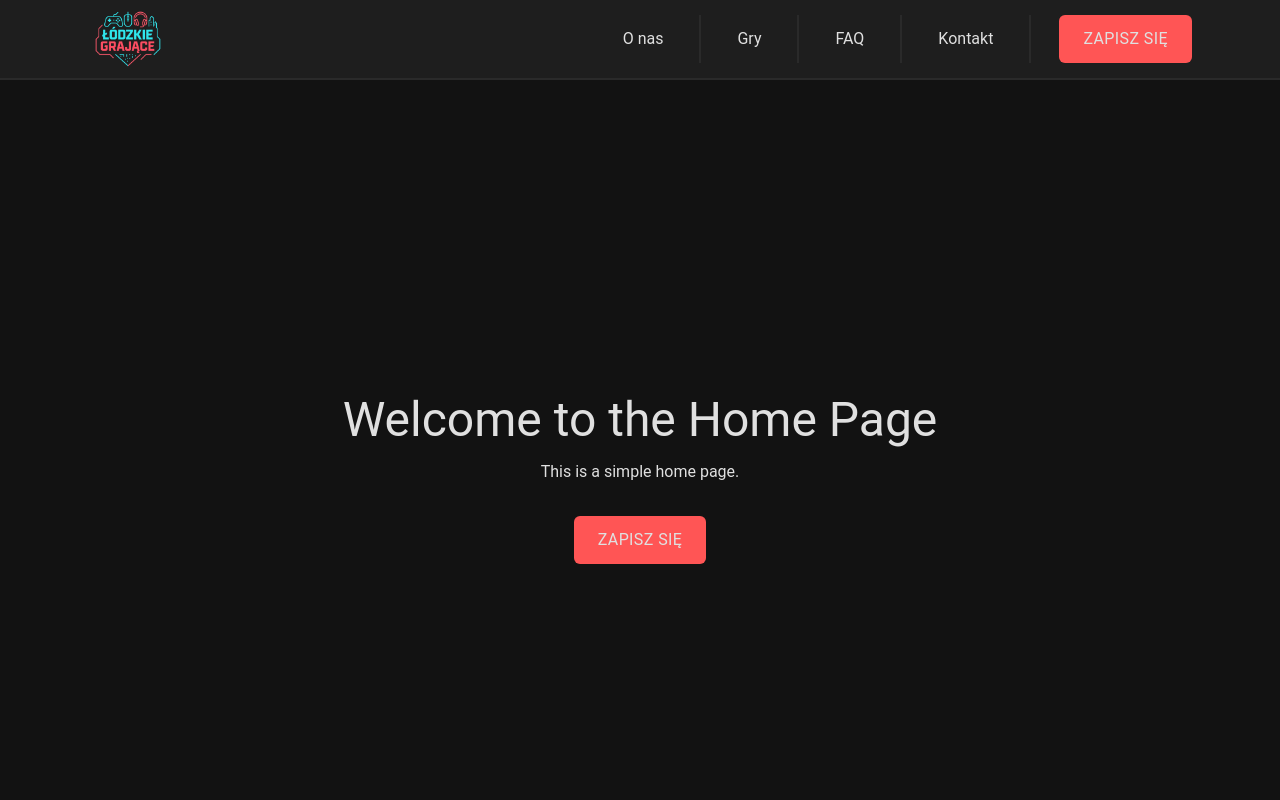
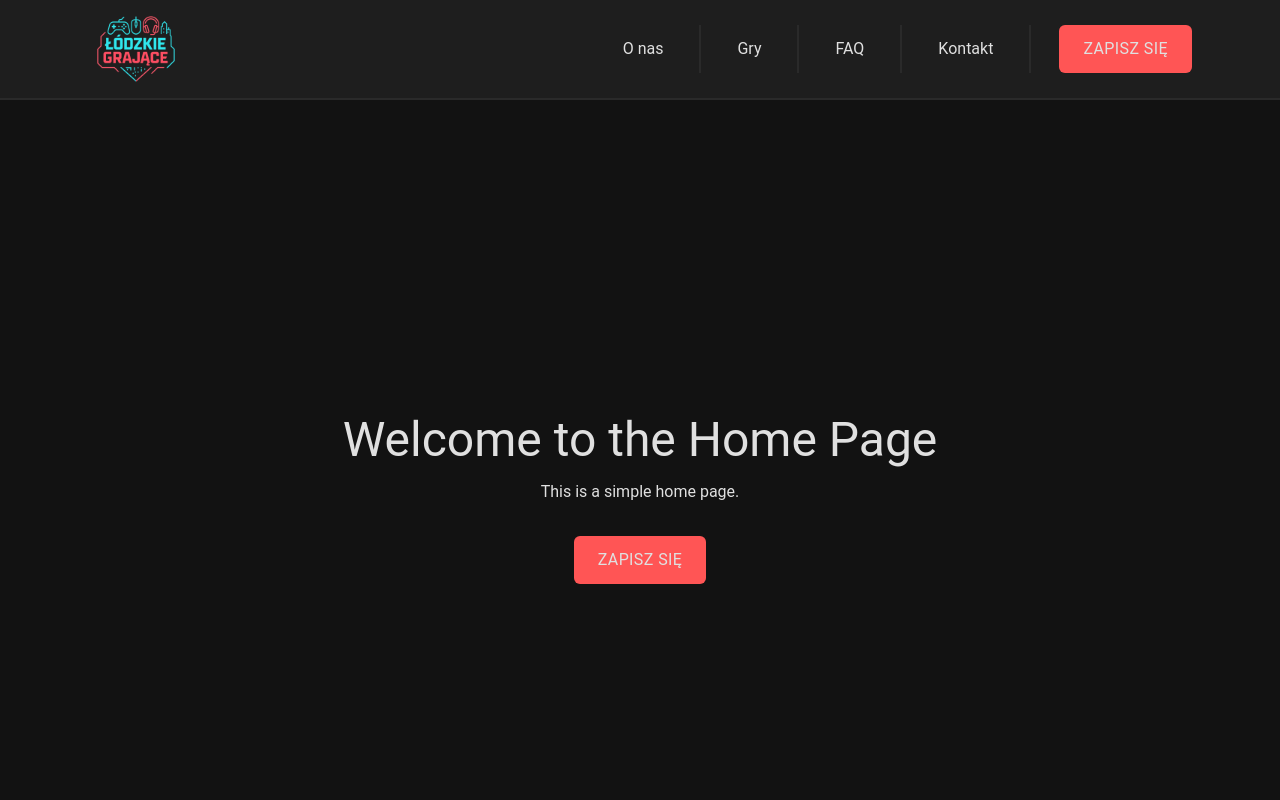
Before and after one commit to yagatho/esport-event-website, a React (Vite) app in the folder frontend/: page / in a window 1280 px wide. Shown: the top 800 px of the page. Built offline with nearby package versions, Linux system fonts and the light colour scheme.

Commit message:
fix: change Menu and logo size

```diff
--- a/frontend/src/components/Menu.jsx
+++ b/frontend/src/components/Menu.jsx
@@ -41,10 +41,10 @@ export default function Menu() {
     }, [open]);
 
     return (<nav
-        className="bg-[#1E1E1E] w-full h-20 flex items-center justify-between px-6 md:px-22 border-b-2 border-b-[#2A2A2A] relative">
+        className="bg-[#1E1E1E] w-full h-25 flex items-center justify-between px-6 md:px-22 border-b-2 border-b-[#2A2A2A] relative">
         <div className="flex items-center justify-between w-full">
             <a href="/">
-                <img src={Logo} alt="Logo" className="h-20"/>
+                <img src={Logo} alt="Logo" className="h-24 object-cover" />
             </a>
 
             {/* Desktop menu */}
```
